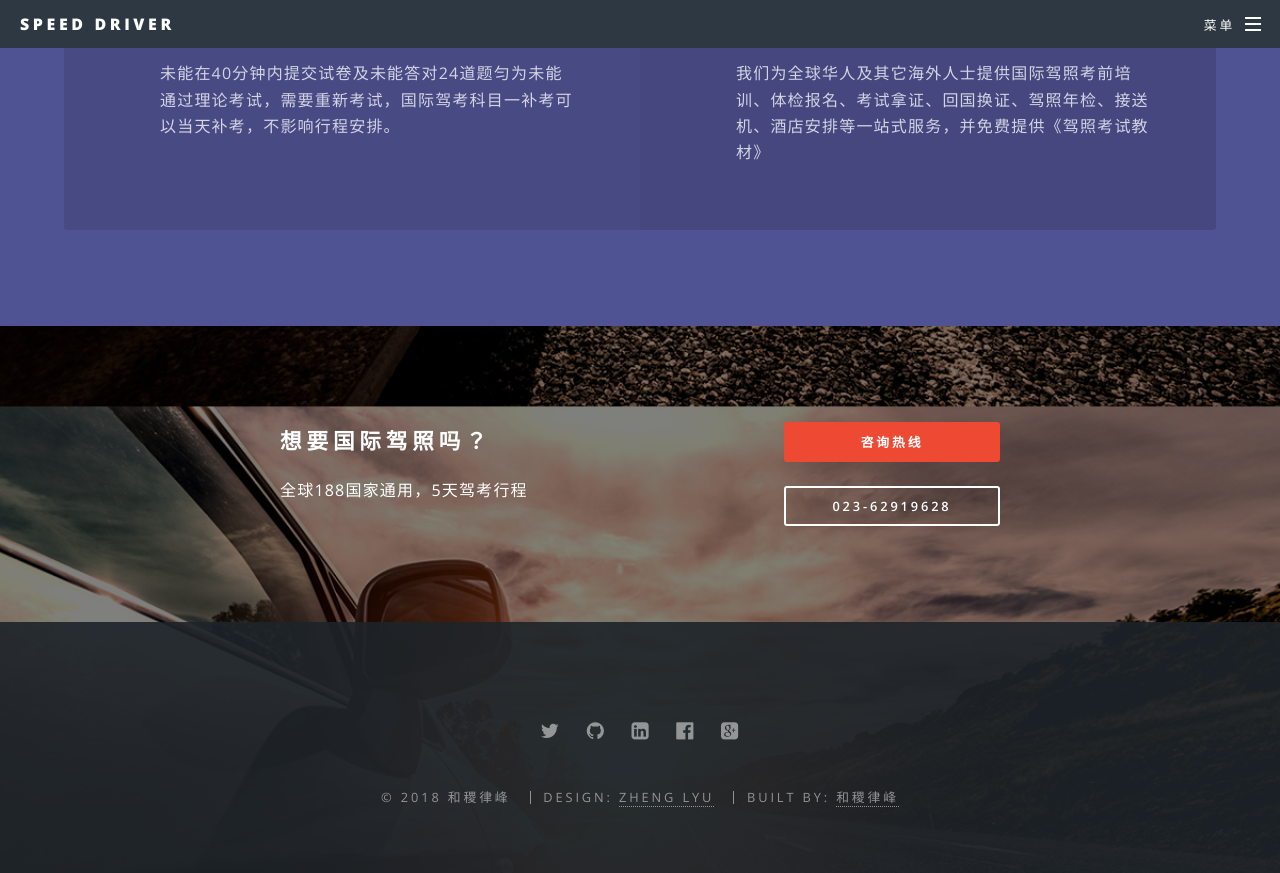
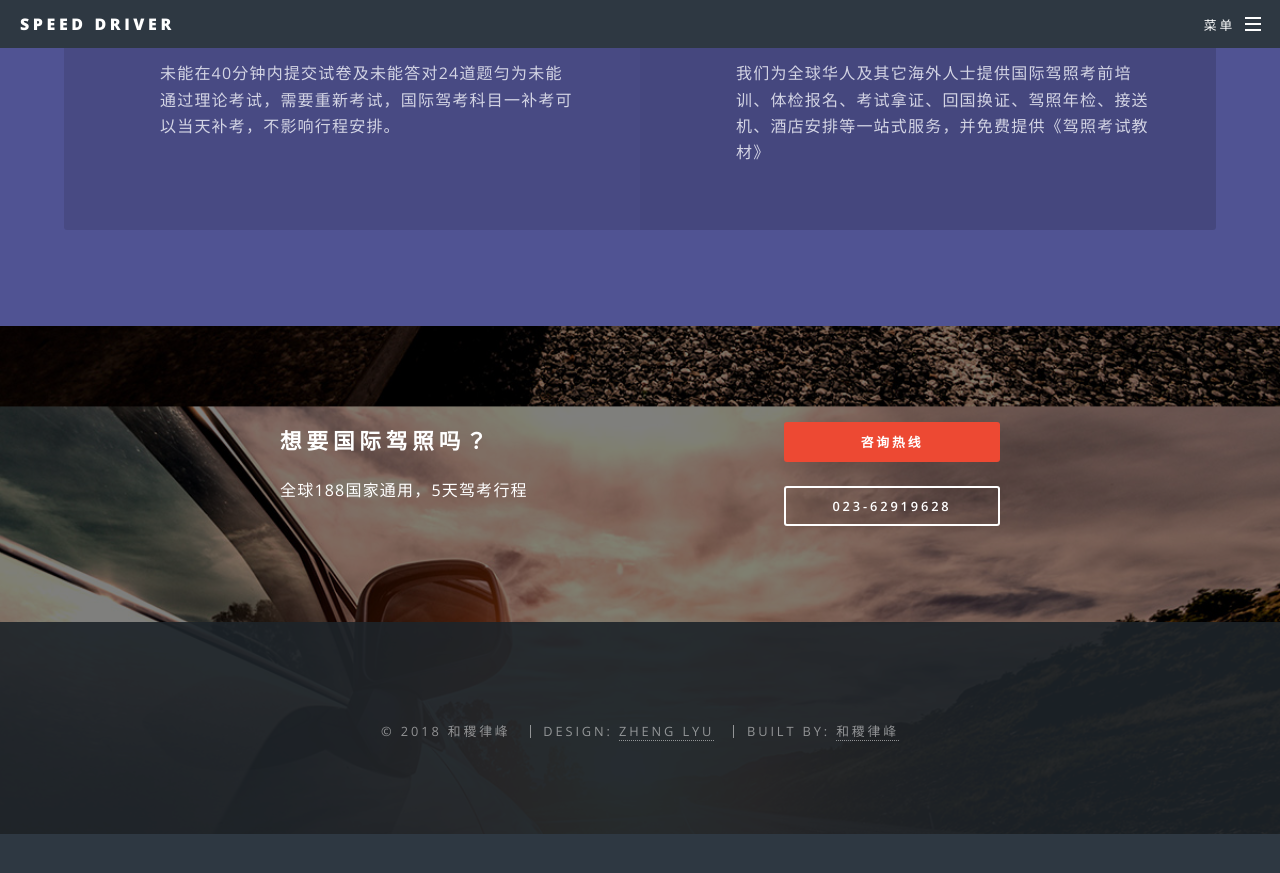
Before and after one commit to speed-driver/speed-driver.github.io, a Jekyll site: the page built from index.html, in a window 1280 px wide and 900 px high, scrolled down 3233 px. Shown: the top 873 px of the window. Built offline with Jekyll 4.4.1, drawn with Linux system fonts in a browser that asks for light colours; after the commit the page ends 4067 px from its top, so only the background shows below that.

Commit message:
undo socloc
undo socloc

```diff
--- a/_includes/footer.html
+++ b/_includes/footer.html
@@ -1,18 +1,5 @@
 <!-- Footer -->
 <footer id="footer">
-  <ul class="icons">
-    {% for socloc in site.social %}
-    {% if socloc[1] %}
-    {% if socloc[0] == 'email' %}
-    <li><a target="_blank" href="{{ socloc[1] }}" class="icon fa-envelope-o"
-           ><span class="label">E-mail</span></a></li>
-    {% else %}
-    <li><a target="_blank" href="{{ socloc[1] }}" class="icon fa-{{ socloc[0] }}"
-           ><span class="label">{{ socloc[0] }}</span></a></li>
-    {% endif %}
-    {% endif %}
-    {% endfor %}
-  </ul>
   <ul class="copyright">
     <li>&copy; {% assign thisyear = site.time | date: "%Y" %}
     {% if site.first_published %}
```
